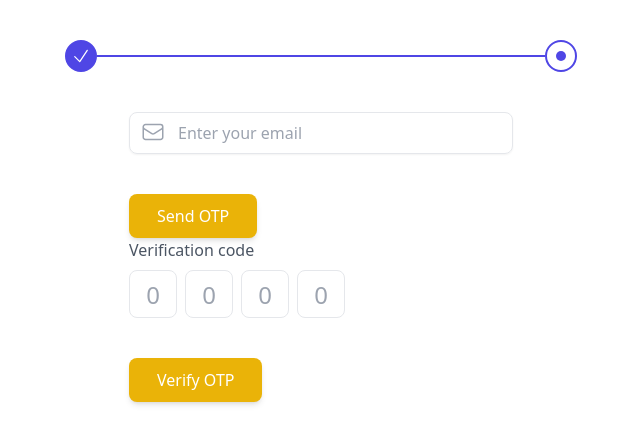
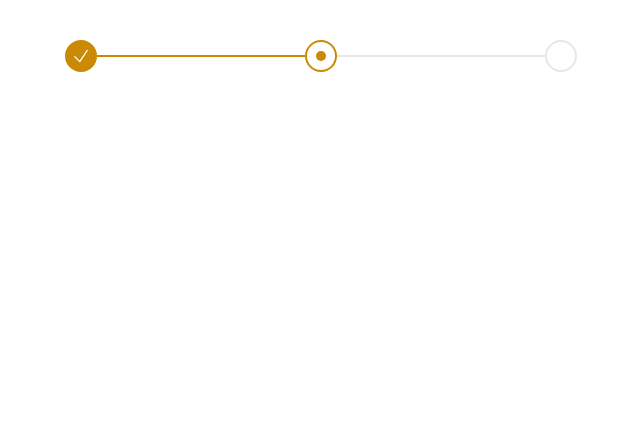
Before and after one commit to thisis-arman/grontho_bilash, a React (Vite) app in the folder gb-frontend/: page /signup in a window 1280 px wide. Shown: the top 444 px of the page, without its empty margins (319-959 px from the left). Built offline with nearby package versions, Linux system fonts and the light colour scheme.

Commit message:
not found page

```diff
--- /dev/null
+++ b/gb-frontend/src/pages/404/NotFound.tsx
@@ -0,0 +1,25 @@
+const NotFound = () => {
+    return (
+        <>
+            <main className="grid min-h-full place-items-center bg-white px-6 py-24 sm:py-32 lg:px-8">
+                <div className="text-center">
+                    <p className="text-base font-semibold text-yellow-600">404</p>
+                    <h1 className="mt-4 text-3xl font-bold tracking-tight text-gray-900 sm:text-5xl">Page not found</h1>
+                    <p className="mt-6 text-base leading-7 text-gray-600">Sorry, we couldn’t find the page you’re looking for.</p>
+                    <div className="mt-10 flex items-center justify-center gap-x-6">
+                        <a
+                            href="#"
+                            className="rounded-md bg-yellow-600 px-3.5 py-2.5 text-sm font-semibold text-white shadow-sm hover:bg-yellow-500 focus-visible:outline focus-visible:outline-2 focus-visible:outline-offset-2 focus-visible:outline-yellow-600"
+                        >
+                            Go back home
+                        </a>
+                        <a href="#" className="text-sm font-semibold text-gray-900">
+                            Contact support <span aria-hidden="true">&rarr;</span>
+                        </a>
+                    </div>
+                </div>
+            </main>
+        </>
+    )
+}
+export default NotFound;
--- a/gb-frontend/src/pages/signup/SignUp.tsx
+++ b/gb-frontend/src/pages/signup/SignUp.tsx
@@ -2,8 +2,11 @@ import { FormEvent, useRef, useState } from "react";
 
 const SignUp = () => {
 
+    const [isOtpSent, setIsOtpSent] = useState(true);
+    const [isValid, setIsValid] = useState(true);
+
     const [steps, setStep] = useState({
-        stpesCount: [1, 2,],
+        stpesCount: [1, 2, 3],
         currentStep: 2
     })
 
@@ -30,10 +33,24 @@ const SignUp = () => {
         }
     }
 
-    const handleChange = (e:FormEvent, codeNumber: number) => {
+    const handleChange = (e: FormEvent, codeNumber: number) => {
         const value = e.target.value
         setState({ ...state, [codeNumber]: value.slice(value.length - 1) })
     }
+
+    const handleSentOtp = () => {
+        console.log("hits");
+        setIsOtpSent(true)
+        setStep({ currentStep: 1, stpesCount: [1, 2, 3] })
+    }
+    const handleVerifyOtp = () => {
+        console.log("hits");
+        setIsValid(true)
+        setStep({ currentStep: 2, stpesCount: [1, 2, 3] })
+
+    }
+
+
     return (
         <div>
             {/* Steps  */}
@@ -41,8 +58,8 @@ const SignUp = () => {
                 <ul aria-label="Steps" className="flex items-center">
                     {steps.stpesCount.map((item, idx) => (
                         <li aria-current={steps.currentStep == idx + 1 ? "step" : false} className="flex-1 last:flex-none flex items-center">
-                            <div className={`w-8 h-8 rounded-full border-2 flex-none flex items-center justify-center ${steps.currentStep > idx + 1 ? "bg-indigo-600 border-indigo-600" : "" || steps.currentStep == idx + 1 ? "border-indigo-600" : ""}`}>
-                                <span className={`w-2.5 h-2.5 rounded-full bg-indigo-600 ${steps.currentStep != idx + 1 ? "hidden" : ""}`}></span>
+                            <div className={`w-8 h-8 rounded-full border-2 flex-none flex items-center justify-center ${steps.currentStep > idx + 1 ? "bg-yellow-600 border-yellow-600" : "" || steps.currentStep == idx + 1 ? "border-yellow-600" : ""}`}>
+                                <span className={`w-2.5 h-2.5 rounded-full bg-yellow-600 ${steps.currentStep != idx + 1 ? "hidden" : ""}`}></span>
                                 {
                                     steps.currentStep > idx + 1 ? (
                                         <svg xmlns="http://www.w3.org/2000/svg" fill="none" viewBox="0 0 24 24" strokeWidth={1.5} stroke="currentColor" className="w-5 h-5 text-white">
@@ -51,14 +68,15 @@ const SignUp = () => {
                                     ) : ""
                                 }
                             </div>
-                            <hr className={`w-full border ${idx + 1 == steps.stpesCount.length ? "hidden" : "" || steps.currentStep > idx + 1 ? "border-indigo-600" : ""}`} />
+                            <hr className={`w-full border ${idx + 1 == steps.stpesCount.length ? "hidden" : "" || steps.currentStep > idx + 1 ? "border-yellow-600" : ""}`} />
                         </li>
                     ))}
                 </ul>
             </div>
             {/*step: 1 - OTP Verification */}
 
-            <div className="relative max-w-sm mx-auto">
+            <div className="hidden">
+                <div className={`relative max-w-sm mx-auto  hidden}`} id="">
                     <div>
                         <svg className="w-6 h-6 text-gray-400 absolute left-3 mt-2 inset-y-0" xmlns="http://www.w3.org/2000/svg" fill="none" viewBox="0 0 24 24" strokeWidth={1.5} stroke="currentColor">
                             <path strokeLinecap="round" strokeLinejoin="round" d="M21.75 6.75v10.5a2.25 2.25 0 01-2.25 2.25h-15a2.25 2.25 0 01-2.25-2.25V6.75m19.5 0A2.25 2.25 0 0019.5 4.5h-15a2.25 2.25 0 00-2.25 2.25m19.5 0v.243a2.25 2.25 0 01-1.07 1.916l-7.5 4.615a2.25 2.25 0 01-2.36 0L3.32 8.91a2.25 2.25 0 01-1.07-1.916V6.75" />
@@ -69,34 +87,43 @@ const SignUp = () => {
                             className="w-full pl-12 pr-3 py-2 text-gray-500 bg-transparent outline-none border focus:border-yellow-500 shadow-sm rounded-lg"
                         />
                     </div>
-                <button className="px-7 mt-10 py-2.5 text-white bg-yellow-500 rounded-lg shadow-md focus:shadow-none duration-100 ring-offset-2 ring-yellow-500 focus:ring-2">Send OTP</button>
+                    <button onClick={() => handleSentOtp()} className="px-7 mt-10 py-2.5 text-white bg-yellow-500 rounded-lg shadow-md focus:shadow-none duration-100 ring-offset-2 ring-yellow-500 focus:ring-2">Send OTP</button>
                 </div>
                 {/* Verification Code */}
-            <div className="max-w-sm mx-auto">
+                <div className={`max-w-sm mx-auto ${isOtpSent ? "block" : "hidden"} `}>
                     <label className="text-gray-600">
                         Verification code
                     </label>
                     <div ref={fieldsRef} className="mt-2 flex items-center gap-x-2">
-                    <input type="text" data-index="0" placeholder="0" value={state.code1} className="w-12 h-12 rounded-lg border focus:border-indigo-600 outline-none text-center text-2xl"
+                        <input type="text" data-index="0" placeholder="0" value={state.code1} className="w-12 h-12 rounded-lg border focus:border-yellow-600 outline-none text-center text-2xl"
                             onChange={(e) => handleChange(e, "code1")}
                             onKeyUp={inputFocus}
                         />
-                    <input type="text" data-index="1" placeholder="0" value={state.code2} className="w-12 h-12 rounded-lg border focus:border-indigo-600 outline-none text-center text-2xl"
+                        <input type="text" data-index="1" placeholder="0" value={state.code2} className="w-12 h-12 rounded-lg border focus:border-yellow-600 outline-none text-center text-2xl"
                             onChange={(e) => handleChange(e, "code2")}
                             onKeyUp={inputFocus}
                         />
-                    <input type="text" data-index="2" placeholder="0" value={state.code3} className="w-12 h-12 rounded-lg border focus:border-indigo-600 outline-none text-center text-2xl"
+                        <input type="text" data-index="2" placeholder="0" value={state.code3} className="w-12 h-12 rounded-lg border focus:border-yellow-600 outline-none text-center text-2xl"
                             onChange={(e) => handleChange(e, "code3")}
                             onKeyUp={inputFocus}
                         />
-                    <input type="text" data-index="3" placeholder="0" value={state.code4} className="w-12 h-12 rounded-lg border focus:border-indigo-600 outline-none text-center text-2xl"
+                        <input type="text" data-index="3" placeholder="0" value={state.code4} className="w-12 h-12 rounded-lg border focus:border-yellow-600 outline-none text-center text-2xl"
+                            onChange={(e) => handleChange(e, "code4")}
+                            onKeyUp={inputFocus}
+                        />
+                        <input type="text" data-index="3" placeholder="0" value={state.code4} className="w-12 h-12 rounded-lg border focus:border-yellow-600 outline-none text-center text-2xl"
                             onChange={(e) => handleChange(e, "code4")}
                             onKeyUp={inputFocus}
                         />
 
                     </div>
-                    <button className="px-7 mt-10 py-2.5 text-white bg-yellow-500 rounded-lg shadow-md focus:shadow-none duration-100 ring-offset-2 ring-yellow-500 focus:ring-2">Verify OTP</button>
+                    <button onClick={() => handleVerifyOtp()} className="px-7 mt-10 py-2.5 text-white bg-yellow-500 rounded-lg shadow-md focus:shadow-none duration-100 ring-offset-2 ring-yellow-500 focus:ring-2">Verify OTP</button>
                 </div>
+           </div>
+            {/* Form */}
+            {/* <div className={`max-w-xl mx-auto ${!isValid && "hidden"}`} >
+                <h1>Form</h1>
+            </div> */}
         </div>
     );
 };
```
Lines whose indentation alone changed are shown as unchanged.
